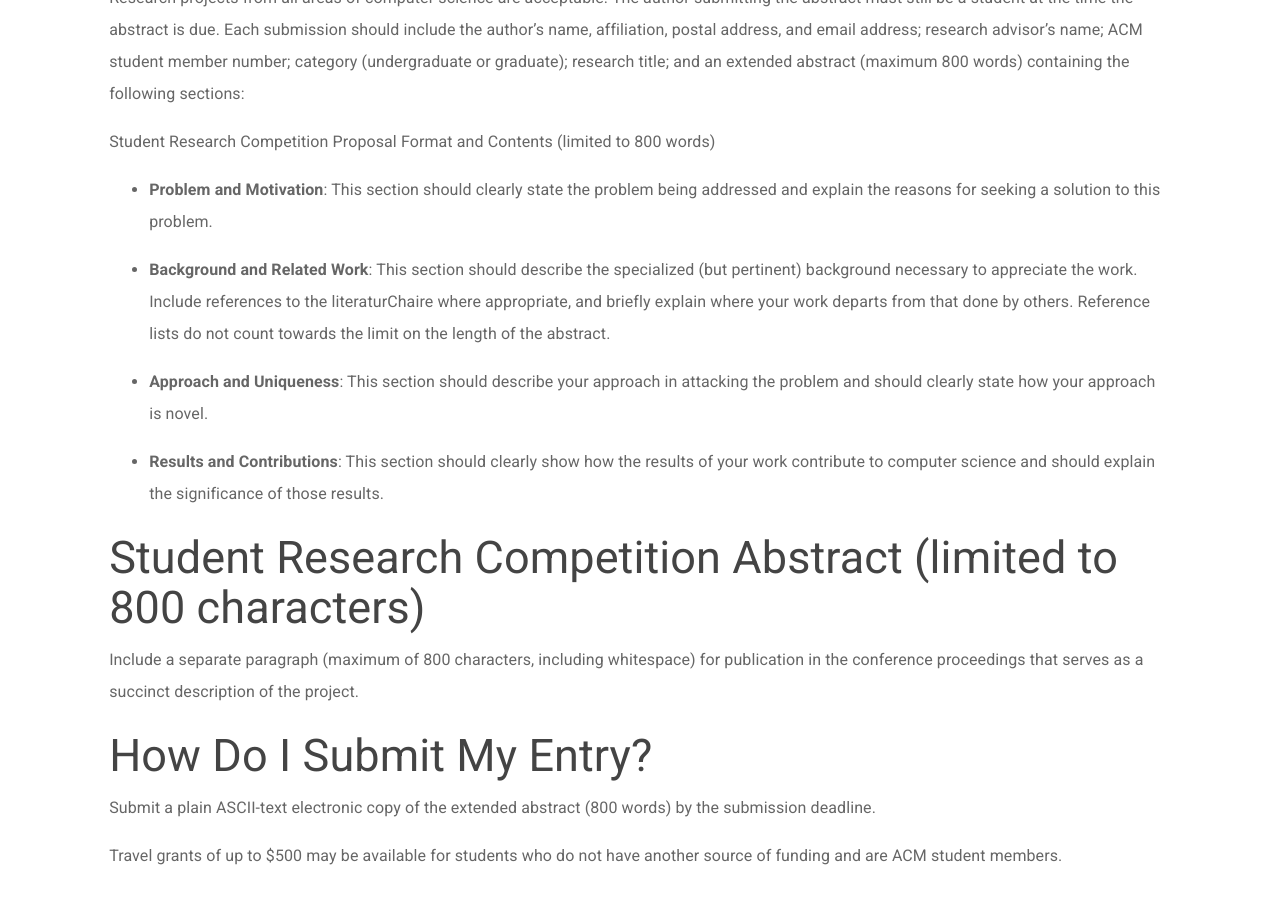
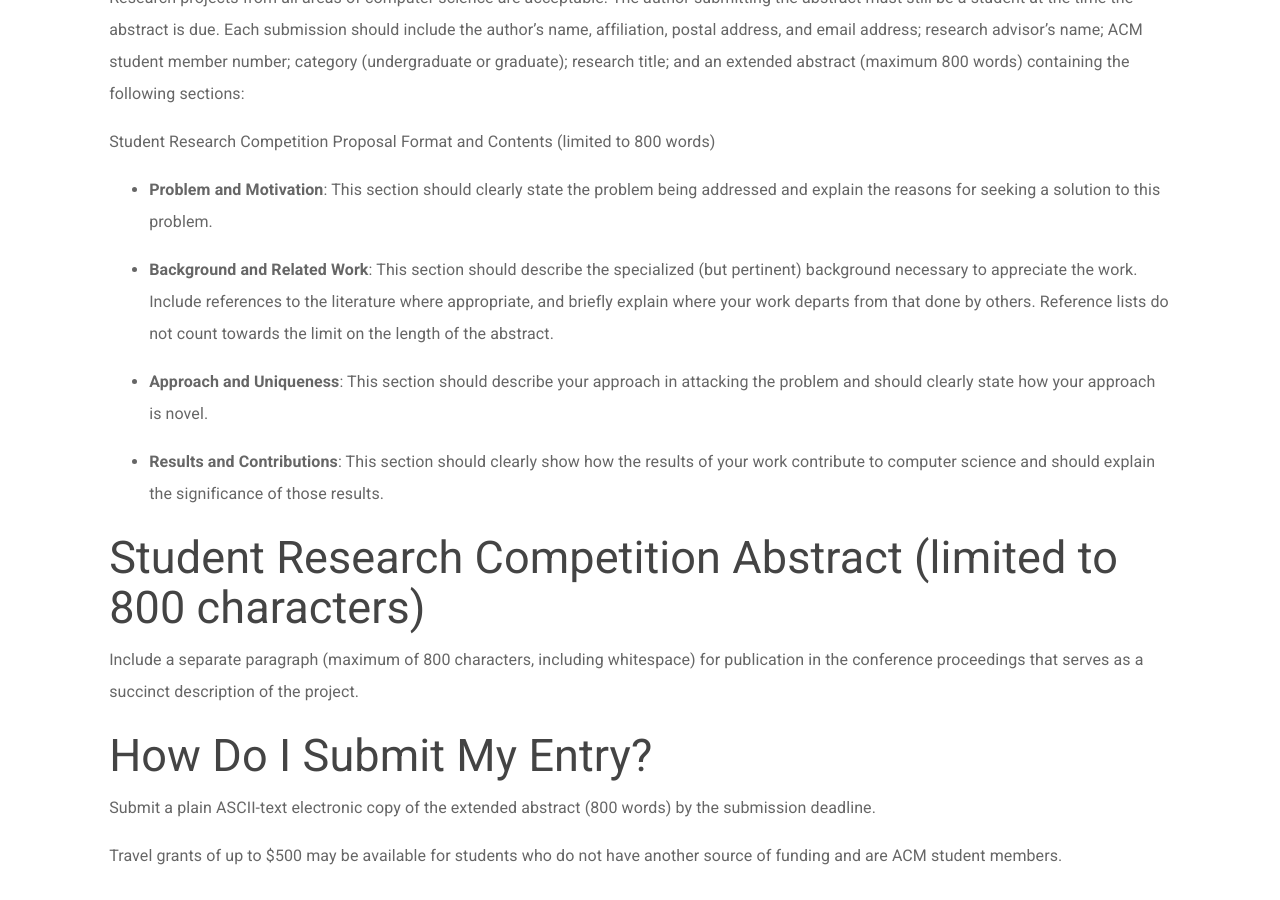
Before and after one commit to sigcsets/sigcse2017, a Jekyll site: the page built from authors/studentresearchcompetition.md, in a window 1280 px wide and 900 px high, scrolled down 1138 px. Built offline with Jekyll 4.4.1, drawn with Linux system fonts in a browser that asks for light colours.

```diff
--- a/authors/studentresearchcompetition.md
+++ b/authors/studentresearchcompetition.md
@@ -53,7 +53,7 @@ research title; and an extended abstract (maximum
 sections:
 
 Student Research Competition Proposal Format and Contents (limited to
-{{site.data.cfp.details.["Student Research Competition"].limits}})
+{{site.data.cfp.details["Student Research Competition"].limits}})
 
 -   **Problem and Motivation**: This section should clearly state the
     problem being addressed and explain the reasons for seeking a
@@ -61,7 +61,7 @@ Student Research Competition Proposal Format and Contents (limited to
 
 -   **Background and Related Work**: This section should describe the
     specialized (but pertinent) background necessary to appreciate the
-    work. Include references to the literaturChaire where appropriate, and
+    work. Include references to the literature where appropriate, and
     briefly explain where your work departs from that done by others.
     Reference lists do not count towards the limit on the length of the
     abstract.
@@ -74,7 +74,7 @@ Student Research Competition Proposal Format and Contents (limited to
     results of your work contribute to computer science and should
     explain the significance of those results.
 
-## Student Research Competition Abstract (limited to {{site.data.cfp.details.["Student Research Competition"].abstract}})
+## Student Research Competition Abstract (limited to {{site.data.cfp.details["Student Research Competition"].abstract}})
 
 Include a separate paragraph (maximum of
 {{site.data.cfp.details[plural].abstract}}, including whitespace) for
```
Also changed, not shown: authors/lightningtalks.md (+1 -1 lines), authors/workshops.md (+1 -1 lines), info/committees.md (+1 -6 lines), README.md (added).
